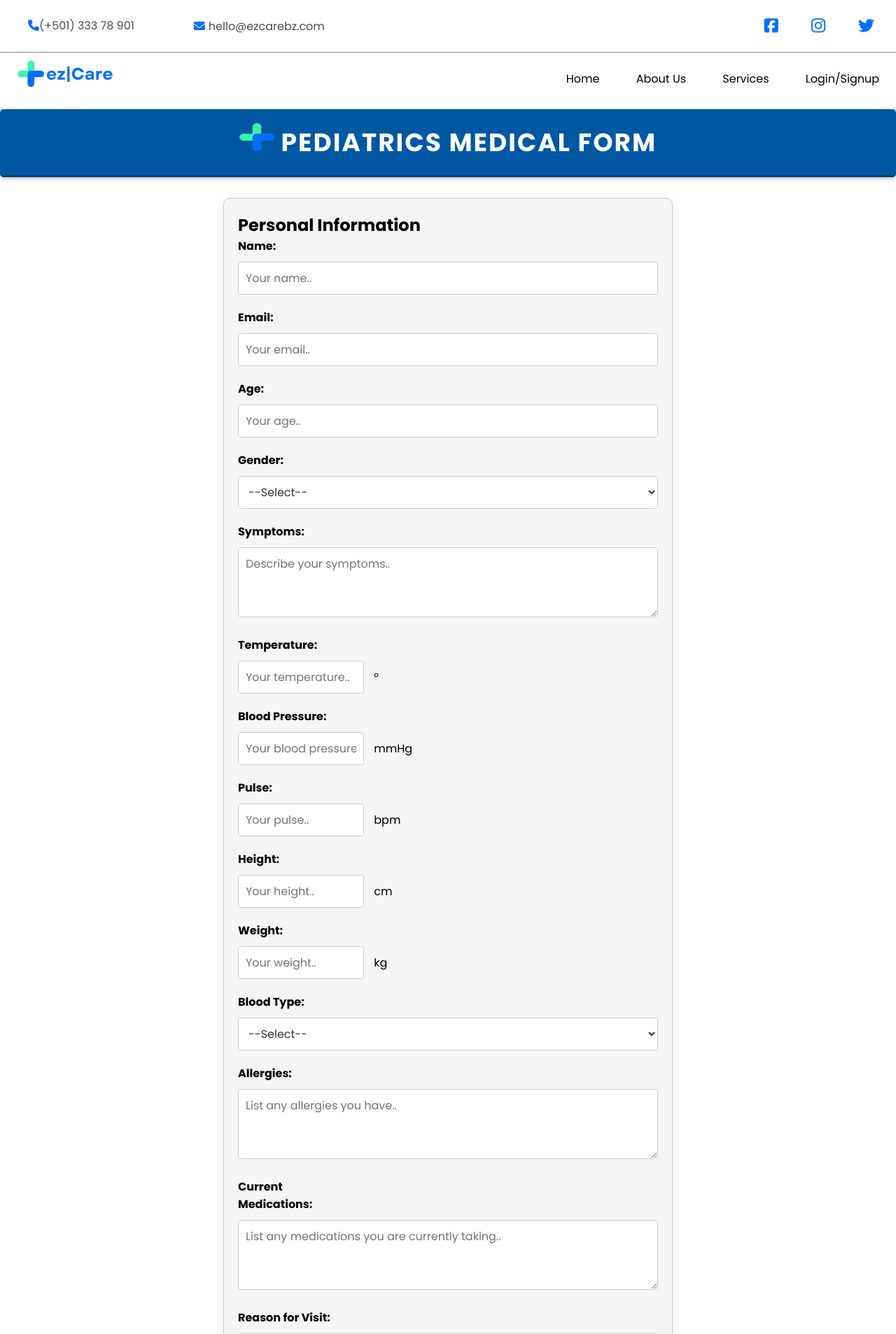
After one commit to TrizzyRizzyGlizzy/ez-care, a PHP site: page /pediatrics.php in a window 1280 px wide. The commit adds this page. Shown: the top 1906 px of the page at 70% size. Run offline with PHP 8.4, Linux system fonts and the light colour scheme; some libraries are stand-ins or nearby versions.

Commit message:
header file

```diff
--- /dev/null
+++ b/ez_Care Webpage/header.php
@@ -0,0 +1,198 @@
+<!DOCTYPE html>
+<html>
+<head>
+        <meta name="viewport" content="width=device-width, initial-scale=1.0">
+
+        <title>Pediatrics / Services - ez|Care</title>
+
+        <link rel="icon" type="image/x-icon" href="/images/ezcarelogo.png">
+        <link rel="stylesheet" href="services-forms.css">
+        <link rel="preconnect" href="https://fonts.googleapis.com">
+        <link rel="preconnect" href="https://fonts.gstatic.com" crossorigin>
+        <link href="https://fonts.googleapis.com/css2?family=Poppins:ital,wght@0,100;0,200;0,300;0,400;0,700;1,600&display=swap" rel="stylesheet">
+        <script src="https://kit.fontawesome.com/afa1737baf.js" crossorigin="anonymous"></script>
+        <style>
+
+            #medic {
+                font-size: 36px;
+                text-align: center;
+                margin-bottom: 30px;
+                background-color: #0058a3;
+                color: #fff;
+                padding: 20px;
+                text-transform: uppercase;
+                letter-spacing: 2px;
+                border-radius: 5px;
+                box-shadow: 0 2px 5px rgba(0, 0, 0, 0.3);
+                border-bottom: 2px solid #003366;
+            }
+
+
+                form {
+                    background-color: #ffffff;
+                    border-radius: 10px;
+                    padding: 30px;
+                    box-shadow: 0 0 10px rgba(0,0,0,0.1);
+                    max-width: 600px;
+                    margin: 0 auto;
+                }
+
+                label {
+                    font-size: 16px;
+                    margin-bottom: 5px;
+                    display: inline-block;
+                    width: 150px;
+                }
+
+                input[type="text"],
+                input[type="email"],
+                select,
+                textarea {
+                    padding: 10px;
+                    border-radius: 5px;
+                    border: none;
+                    width: 100%;
+                    margin-bottom: 20px;
+                    font-size: 16px;
+                    box-sizing: border-box;
+                }
+
+
+
+                textarea {
+                    height: 120px;
+                }
+
+                input[type="submit"] {
+                    background-color: #4CAF50;
+                    color: white;
+                    padding: 10px 20px;
+                    border-radius: 5px;
+                    border: none;
+                    font-size: 16px;
+                    cursor: pointer;
+                }
+
+                input[type="submit"]:hover {
+                    background-color: #3e8e41;
+                }
+
+                form {
+                    border: 1px solid #ccc;
+                    padding: 20px;
+                    max-width: 600px;
+                    margin: 0 auto;
+                    background-color: #f5f5f5;
+                    border-radius: 10px;
+                }
+
+                label {
+                    display: block;
+                    margin-bottom: 10px;
+                    font-weight: bold;
+                }
+
+                input[type="text"],
+                input[type="email"],
+                select {
+                    width: 100%;
+                    padding: 10px;
+                    border: 1px solid #ccc;
+                    border-radius: 4px;
+                    margin-bottom: 20px;
+                    background-color: #fff;
+                    color: #333;
+                    font-size: 16px;
+                }
+
+                textarea {
+                    width: 100%;
+                    padding: 10px;
+                    border: 1px solid #ccc;
+                    border-radius: 4px;
+                    height: 100px;
+                    margin-bottom: 20px;
+                    background-color: #fff;
+                    color: #333;
+                    font-size: 16px;
+                }
+
+                input[type="submit"] {
+                    background-color: #4CAF50;
+                    color: white;
+                    padding: 10px 20px;
+                    border: none;
+                    border-radius: 4px;
+                    cursor: pointer;
+                    font-size: 16px;
+                }
+
+                input[type="submit"]:hover {
+                    background-color: #45a049;
+                }
+
+
+
+                #temperature {
+                    width: 30%;
+                    display: inline-block;
+                    margin-right: 10px;
+                }
+
+                #blood-pressure {
+                    width: 30%;
+                    display: inline-block;
+                    margin-right: 10px;
+                }
+
+                #pulse {
+                    width: 30%;
+                    display: inline-block;
+                    margin-right: 10px;
+                }
+
+                #height {
+                    width: 30%;
+                    display: inline-block;
+                    margin-right: 10px;
+                }
+
+                #weight {
+                    width: 30%;
+                    display: inline-block;
+                    margin-right: 10px;
+                }
+
+
+            </style>
+
+    </head>
+<body>
+ <!-----Dock----->
+ <section class="dock">
+            <a href="tel:+4733378901"><i class="fa-solid fa-phone" style="color:#006eff"></i>(+501) 333 78 901</a>
+            <a href="mailto:danielmezamz@gmail.com"><i class="fa-solid fa-envelope" style="padding: 5px; color:#006eff"></i>hello@ezcarebz.com</a>
+            <div class="dock-right">
+                <a href=""><i class="fa-brands fa-twitter" style="padding-right: 15px; color: #006eff;"></i></a>
+                <a href=""><i class="fa-brands fa-instagram" style="padding-right: 15px; color: #006eff"></i></a>
+                <a href=""><i class="fa-brands fa-square-facebook" style="padding-right: 15px; color: #006eff"></i></a>
+            </div>
+        </section>
+        <hr>
+
+ <!-----Navigation Links----->
+        <section class="navigation">
+            <div class="nav-links">
+                <ul>
+                    <li><a href="index.html">Home</a></li>
+                    <li><a href="about.html">About Us</a></li>
+                    <li><a href="services.html">Services</a></li>
+                    <!--<li><a href="login.html">Create account</a></li>-->
+                    <li><div class ="User-icon"><a href="Creation-page.html" id="userEmailLink" target="_blank">Login/Signup</a></div></li>
+                    <a><img src="images/ezCare.jpeg" style="max-width: 150px; float: left; margin: 7px 20px;"></a>
+                </ul>
+            </div>
+        </section>
+        </body>
+        <script src="main.js"></script>
+</html>
--- a/ez_Care Webpage/pediatrics.html
+++ b/ez_Care Webpage/pediatrics.php
@@ -1,3 +1,7 @@
+<?php
+  include('header.php');
+?>
+
 <!DOCTYPE html>
 <html>
     <head>
@@ -167,33 +171,7 @@
             </style>
 
     </head>
-
     <body>
- <!-----Dock----->
-        <section class="dock">
-            <a href="tel:+4733378901"><i class="fa-solid fa-phone" style="color:#006eff"></i>(+501) 333 78 901</a>
-            <a href="mailto:danielmezamz@gmail.com"><i class="fa-solid fa-envelope" style="padding: 5px; color:#006eff"></i>hello@ezcarebz.com</a>
-            <div class="dock-right">
-                <a href=""><i class="fa-brands fa-twitter" style="padding-right: 15px; color: #006eff;"></i></a>
-                <a href=""><i class="fa-brands fa-instagram" style="padding-right: 15px; color: #006eff"></i></a>
-                <a href=""><i class="fa-brands fa-square-facebook" style="padding-right: 15px; color: #006eff"></i></a>
-            </div>
-        </section>
-        <hr>
-
- <!-----Navigation Links----->
-        <section class="navigation">
-            <div class="nav-links">
-                <ul>
-                    <li><a href="index.html">Home</a></li>
-                    <li><a href="about.html">About Us</a></li>
-                    <li><a href="services.html">Services</a></li>
-                    <!--<li><a href="login.html">Create account</a></li>-->
-                    <li><div class ="User-icon"><a href="Creation-page.html" id="userEmailLink" target="_blank">Login/Signup</a></div></li>
-                    <a><img src="images/ezCare.jpeg" style="max-width: 150px; float: left; margin: 7px 20px;"></a>
-                </ul>
-            </div>
-        </section>
 
         <section>
             <h1 id="medic">
--- a/ez_Care Webpage/services.html
+++ b/ez_Care Webpage/services.html
@@ -76,7 +76,7 @@
                     </a>
                 </div>
                 <div class="services-col">
-                    <a href="pediatrics.html">
+                    <a href="pediatrics.php">
                     <img src="images/pediatrics.png" class="images">
                     <div class="layer">
                         <h3>Pediatrics</h3>
```
